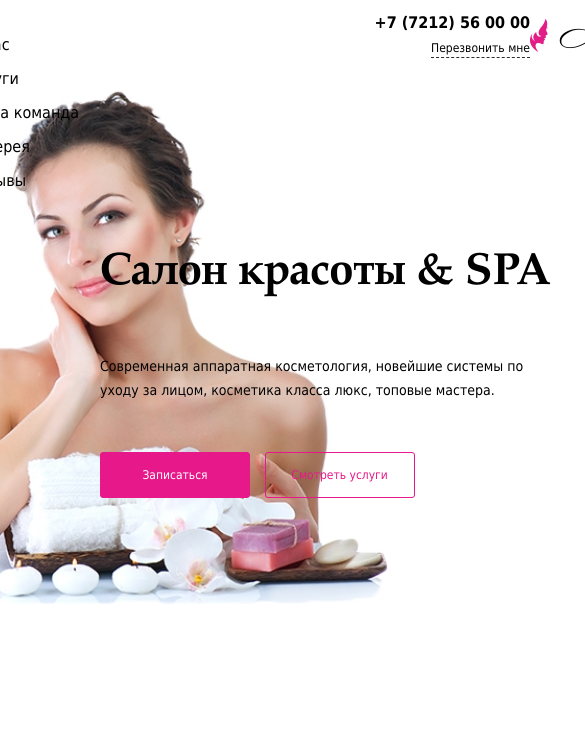
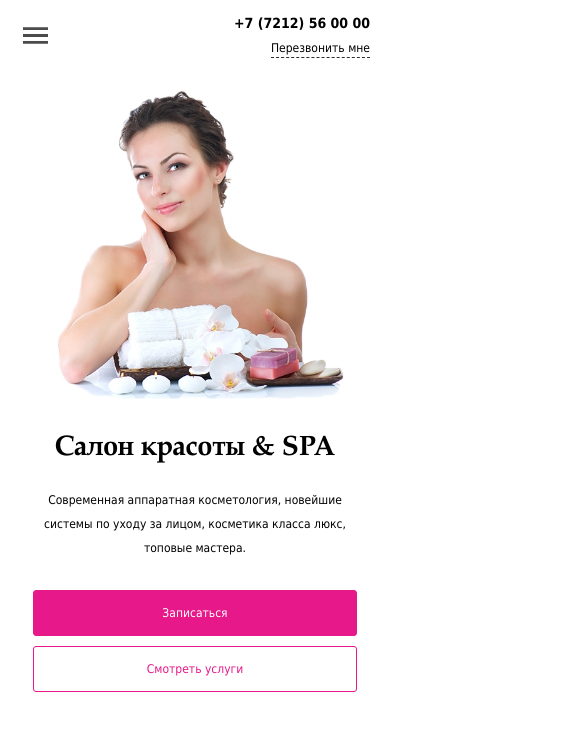
Before and after one commit to DrannikovVladimir/beautySalon, a website: page source/index.html in a window 390 px wide. Shown: the top 730 px of the page, 585 px wide, since content can reach past the window. Drawn offline with Linux system fonts and the light colour scheme; files whose address does not match are found by name.

Commit message:
Сверстал мобильную версию сайта. Подправил промежуточные состояния

```diff
--- a/source/index.html
+++ b/source/index.html
@@ -19,10 +19,10 @@
         <span>Лия</span>
       </a>
       <nav class="page-header__nav main-nav">
-        <button class="main-nav__button button--active">
+        <button class="main-nav__button">
           <span class="visually-hidden">Меню</span>
         </button>
-        <ul class="main-nav__list menu menu--active">
+        <ul class="main-nav__list menu">
           <li class="menu__item">
             <a href="about.html">О нас</a>
           </li>
@@ -53,5 +53,7 @@
       </div>
     </div>
   </header>
+
+  <script src="js/menu.js"></script>
 </body>
 </html>
--- a/source/sass/blocks/header.scss
+++ b/source/sass/blocks/header.scss
@@ -33,8 +33,7 @@
 }
 
 .page-header__nav {
-  display: flex;
-  justify-content: center;
+  justify-self: center;
   padding-top: 15px;
 }
 
@@ -74,8 +73,9 @@
 }
 
 .page-header__subtitle {
-  grid-column: 1/3;
+  grid-column: 1/4;
   width: 530px;
+  margin: 0;
   margin-bottom: 50px;
 }
 
@@ -90,14 +90,18 @@
 @media (max-width: 1020px) {
   .page-header__wrapper {
     grid-template-columns: 4fr 4fr 4fr;
-    background-position: right center;
+    padding-bottom: 120px;
+
+    background-size: 450px;
   }
 
   .page-header__logo {
+    justify-self: end;
     grid-column: 3/4;
   }
 
   .page-header__nav {
+    padding: 0;
     grid-column: 1/2;
     grid-row: 1/2;
   }
@@ -106,14 +110,19 @@
     grid-column: 2/3;
     grid-row: 1/2;
     padding: 0;
+    justify-self: center;
+    text-align: center;
   }
 
   .page-header__title {
+    margin-top: 120px;
+    margin-bottom: 20px;
     font-size: 45px;
   }
 
   .page-header__subtitle {
     width: 430px;
+    margin-bottom: 30px;
     font-size: 14px;
   }
 
@@ -123,3 +132,81 @@
     font-size: 12px;
   }
 }
+
+@media (max-width: 860px) {
+  .page-header__title {
+    font-size: 36px;
+  }
+
+  .page-header__subtitle {
+    width: 330px;
+
+    font-size: 12px;
+  }
+}
+
+@media (max-width: 767px) {
+  .page-header__wrapper {
+    padding-left: 20px;
+    padding-right: 20px;
+
+    background-size: 300px auto;
+    background-position: top 80px center;
+  }
+
+  .page-header__phone {
+    font-size: 14px;
+  }
+
+  .page-header__title {
+    justify-self: center;
+    margin-top: 360px;
+    margin-bottom: 20px;
+
+    font-size: 32px;
+    text-align: center;
+  }
+
+  .page-header__subtitle {
+    width: auto;
+    max-width: 320px;
+    justify-self: center;
+    text-align: center;
+  }
+
+  .page-header__wrapper-button {
+    justify-self: center;
+    text-align: center;
+  }
+
+  .page-header__button {
+    margin-bottom: 10px;
+  }
+}
+
+@media (max-width: 600px) {
+  .page-header__wrapper {
+    padding-bottom: 80px;
+  }
+
+  .page-header__title {
+    font-size: 28px;
+    line-height: 38px;
+  }
+
+  .page-header__button {
+    width: 100%;
+  }
+}
+
+@media (max-width: 450px) {
+  .page-header__logo {
+    display: none;
+  }
+
+  .page-header__contacts {
+    grid-column: 2/4;
+    text-align: right;
+    justify-self: right;
+  }
+}
--- a/source/sass/blocks/menu.scss
+++ b/source/sass/blocks/menu.scss
@@ -12,17 +12,24 @@
 .menu__item {
   margin-right: 30px;
 
+  a {
+    display: block;
+
+    &:hover {
+      color: $accent-color;
+    }
+
+    &:active {
+      opacity: 0.4;
+    }
+  }
+
   &:last-child {
     margin-right: 0;
   }
 }
 
 @media (max-width: 1020px) {
-  .menu {
-    position: absolute;
-    display: block;
-  }
-
   .menu__item {
     padding: 5px;
     margin-right: 0;
--- a/source/sass/blocks/nav.scss
+++ b/source/sass/blocks/nav.scss
@@ -19,16 +19,41 @@
 
     background-position: center;
     background-repeat: no-repeat;
-    background-image: url('../img/burger.svg');
+    background-image: url('../img/icon-burger.svg');
+
+    opacity: 0.7;
   }
+
+  cursor: pointer;
 }
 
 @media (max-width: 1020px) {
+  .main-nav {
+    position: relative;
+    justify-self: start;
+
+    &--toggle {
+      .menu {
+        position: absolute;
+        top: 40px;
+        left: 0;
+
+        display: block;
+      }
+
+      .main-nav__button {
+        &::before {
+          background-image: url('../img/icon-close.svg');
+        }
+      }
+    }
+  }
+
   .main-nav__button {
     display: block;
   }
 
   .main-nav__list {
-    // display: none;
+    display: none;
   }
 }
--- a/source/sass/global.scss
+++ b/source/sass/global.scss
@@ -47,6 +47,7 @@ html {
 
 body {
   max-width: 1240px;
+  min-width: 320px;
   margin: 0 auto;
   padding: 0;
 
```
Also changed, not shown: source/css/style.css, source/img/icon-close.svg.
